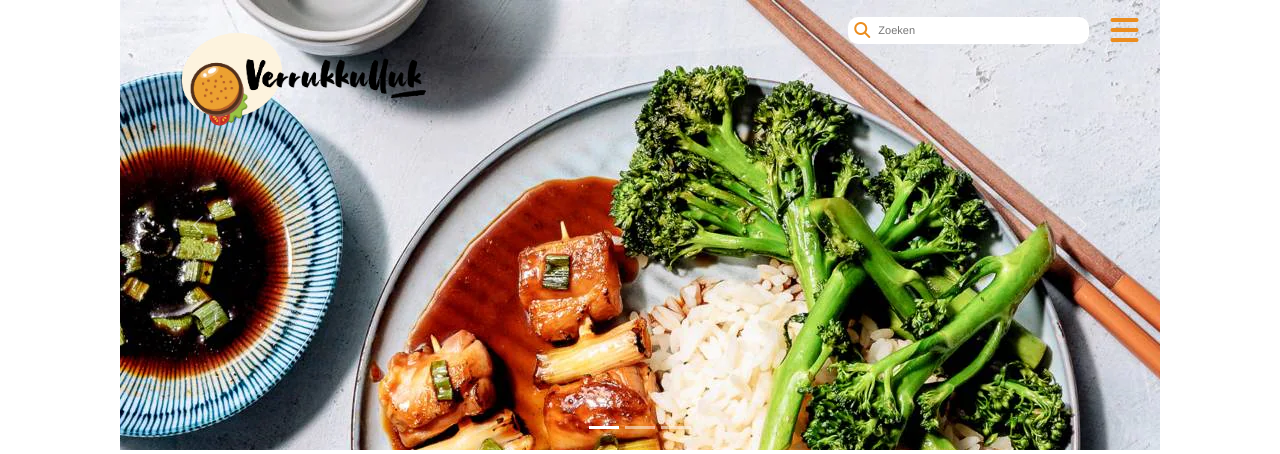
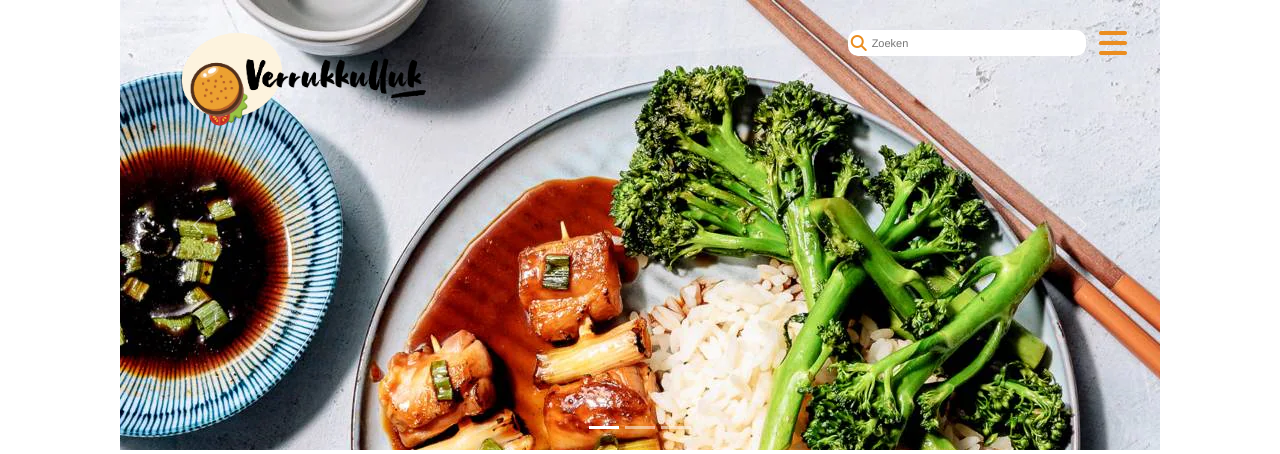
Before and after one commit to kyrankuijpers/educom-verrukkulluk, a PHP site: page /index.php in a window 1280 px wide. Shown: the top 454 px of the page. Run offline with PHP 8.4, Linux system fonts and the light colour scheme; data comes from the database, SQL or seed files in the repository; data that the repository does not hold is empty; some libraries are stand-ins or nearby versions.

Commit message:
livesearch bar gemaakt #16

```diff
--- a/assets/css/main.css
+++ b/assets/css/main.css
@@ -134,15 +134,24 @@ li::marker {
     right: 0px;
     z-index: 5;
 
-    height: 60px;
+    height: 200px;
     width: 30%;
+    padding-top: 30px;
+    padding-right: 20px;
+
+}
+
+#searchbar-container {
+
+    height: 100%;
+    width: 100%;
 
 }
 
 #searchbar {
 
-    height: 45%;
-    width: 75%;
+    height: 15%;
+    width: 100%;
 
     display: inline-block;
 
@@ -155,9 +164,9 @@ li::marker {
 
 }
 
-#search {
+#search-icon {
 
-    height: 45%;
+    height: 15%;
     width: 10%;
 
     display: flex;
@@ -175,9 +184,23 @@ li::marker {
 
 }
 
+#suggestions {
+
+    max-height: 75%;
+    width: 95%;
+
+    background-color: #FFF;
+
+    border-radius: 0px 0px 10px 10px;
+    -moz-border-radius: 0px 0px 10px 10px;
+    -webkit-border-radius: 0px 0px 10px 10px;
+    border: 0px transparent;
+
+}
+
 #menu-btn {
 
-    height: 90%;
+    height: 15%;
     width: 25%;
 
     color: var(--darker-orange);
--- a/index.php
+++ b/index.php
@@ -27,6 +27,7 @@ $grocerylist = new GroceryList($db->getConnection());
 $recipe_id = isset($_GET['recipe_id']) ? $_GET['recipe_id'] : "";
 $action = isset($_GET['action']) ? $_GET['action'] : "homepage";
 $grocerylist_id = isset($_GET['grocerylist_id']) ? $_GET['grocerylist_id'] : "";
+$searchstring = isset($_GET['searchstring']) ? $_GET['searchstring'] : "";
 
 // HARDCODED FOR TESTING //
 $user_id = 2;
@@ -89,6 +90,31 @@ switch($action) {
         break;
     }
 
+    case "search": {
+
+        $recipes = $recipe->selectRecipe();
+        $hint = "";
+
+        foreach($recipes as $option) {
+
+            $title = $option['title'];
+            $recipe_id = $option['id'];
+
+            if(stristr($title, $searchstring)) {
+
+                if ($hint == "") {
+
+                    $hint="<a href='?action=detail&recipe_id=$recipe_id' target='_blank'>$title</a>";
+
+                } else {
+
+                    $hint = $hint . "<br /><a href=''?action=detail&recipe_id=$recipe_id' target='_blank'>$title</a>";
+                }
+            }
+        }
+        echo $hint;
+        break;
+    }
 }
 
 if(($action === "homepage") || ($action === "detail") || ($action === "grocerylist")) {
--- a/templates/main.html.twig
+++ b/templates/main.html.twig
@@ -13,6 +13,7 @@
     <script type="text/javascript" language="javascript" src="assets/jquery/jquery-3.5.1.js"></script>
     <script src="https://cdn.jsdelivr.net/npm/bootstrap@5.3.3/dist/js/bootstrap.bundle.min.js" integrity="sha384-YvpcrYf0tY3lHB60NNkmXc5s9fDVZLESaAA55NDzOxhy9GkcIdslK1eN7N6jIeHz" crossorigin="anonymous"></script>
     <script src="https://kit.fontawesome.com/6faaec2be0.js" crossorigin="anonymous"></script>
+
 </head>
 
 <body>
@@ -35,10 +36,18 @@
 
                 </div>
 
-                <div id="navbar" class="d-flex justify-content-end align-items-center">
+                <div id="navbar" class="d-flex justify-content-end align-items-start">
 
-                    <a id="search"><i class="fa fa-search"></i></a>
-                    <input id="searchbar" type="text" placeholder="Zoeken" name="search">
+                    <a id="search-icon"><i class="fa fa-search"></i></a>
+
+                    <div id="searchbar-container" class="d-flex flex-column">
+
+                        <input id="searchbar" type="text" placeholder="Zoeken" name="search" onkeyup="showRecipe(this.value)">
+
+                        <div id="suggestions">
+                        </div>
+
+                    </div>
 
                     <a id="menu-btn"><i class="fa-solid fa-bars"></i></a>
 
@@ -144,6 +153,32 @@
 
 <script>
 
+    //////////////////////////// LIVESEARCH BAR RECIPE  ///////////////////////////////
+
+    function showRecipe(searchstring) {
+
+        var suggestions = $("#suggestions");
+
+        if(searchstring.length == 0) {
+
+            suggestions.html("");
+
+            return;
+
+        }
+
+        $.ajax({
+
+            url: "index.php",
+            method: "GET",
+            data: { "action": "search", "searchstring": searchstring},
+            success: function(result) {
+
+                suggestions.html(result);
+            }
+        });
+    }
+
     $(document).ready( function() {
 
         //////////////////////////// DROPDOWN MENU ///////////////////////////////
@@ -162,6 +197,9 @@ $(document).ready( function() {
 
         })
 
+        //////////////////////////// LIVESEARCH RECIPES ///////////////////////////////
+
+
     });
 
 </script>
```
Lines whose indentation alone changed are shown as unchanged.
